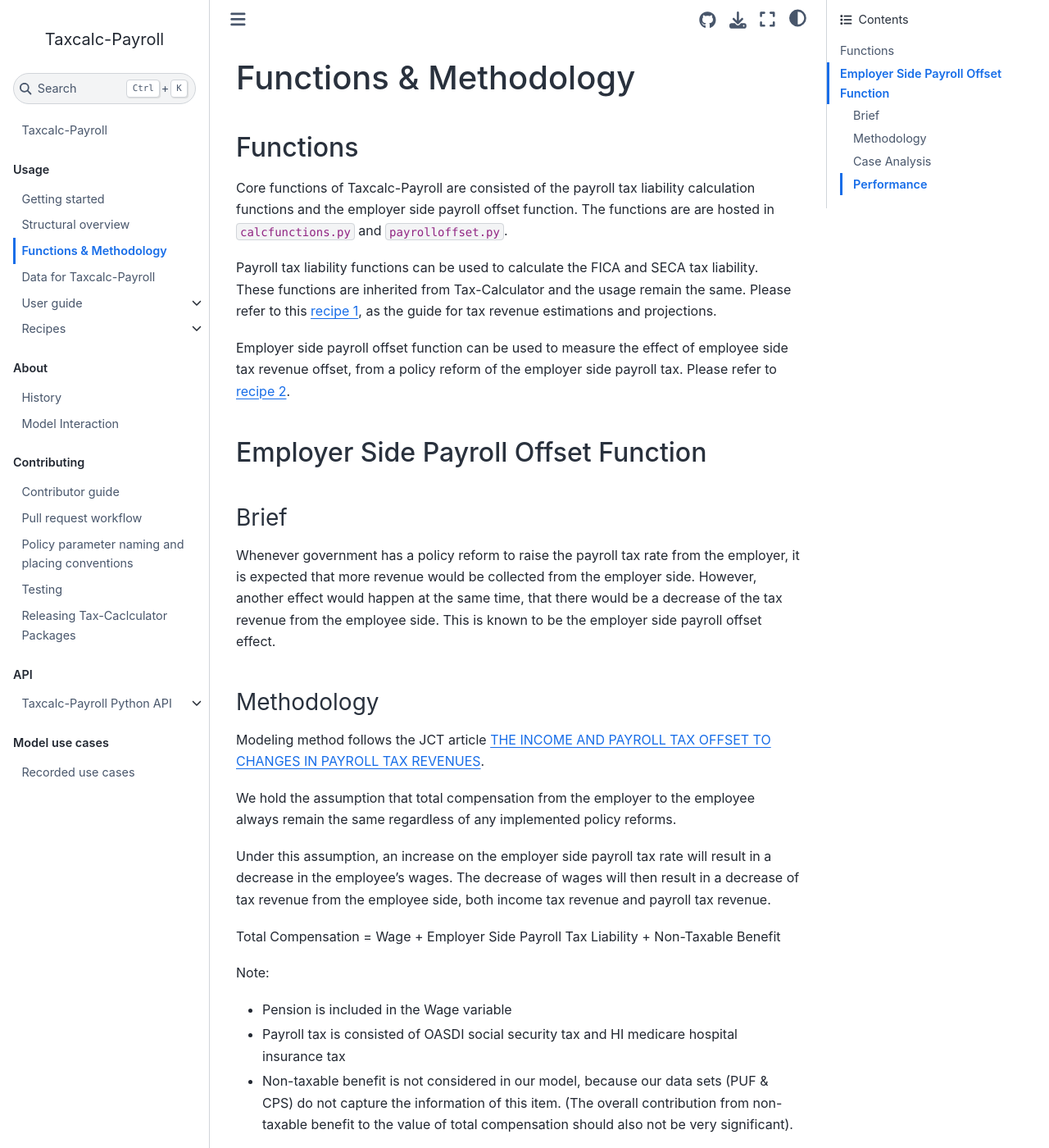
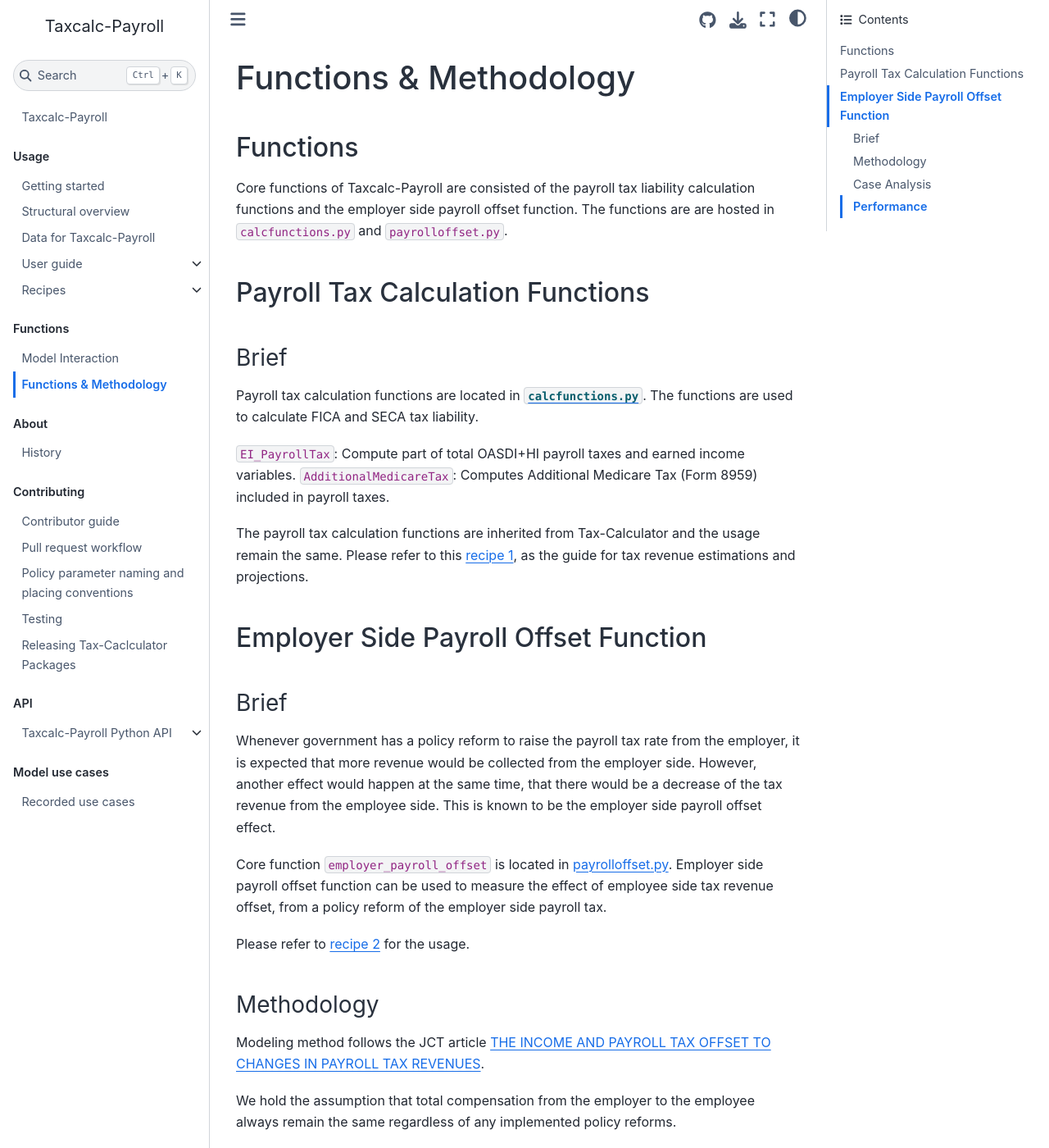
Before and after one commit to bodiyang/Taxcalc-Payroll, a Jupyter Book: the page built from docs/functions/functions.md, in a window 1280 px wide and 1400 px high. Shown: the whole window at 82% size. Built offline with Jupyter Book 1.0.4 settings and Sphinx 7.4.7 and the Sphinx Book theme 1.1.4, drawn with Linux system fonts in a browser that asks for light colours; pages that are not in the unit, such as notebooks, are missing from menus; some of the changed text lies outside the part shown.

Commit message:
update doc

```diff
--- a/docs/_toc.yml
+++ b/docs/_toc.yml
@@ -20,6 +20,10 @@
     - file: recipes/recipe1
     - file: recipes/recipe2
     - file: recipes/recipe3
+- caption: Functions
+  chapters:
+  - file: functions/model_interaction
+  - file: functions/functions
 - caption: About
   chapters:
   - file: about/history
--- a/docs/functions.md
+++ b/docs/functions/functions.md
@@ -5,17 +5,28 @@
 
 Core functions of Taxcalc-Payroll are consisted of the payroll tax liability calculation functions and the employer side payroll offset function. The functions are are hosted in `calcfunctions.py` and `payrolloffset.py`.
 
-Payroll tax liability functions can be used to calculate the FICA and SECA tax liability. These functions are inherited from Tax-Calculator and the usage remain the same. Please refer to this [recipe 1](https://bodiyang.github.io/Taxcalc-Payroll/recipes/recipe1.html), as the guide for tax revenue estimations and projections.
 
-Employer side payroll offset function can be used to measure the effect of employee side tax revenue offset, from a policy reform of the employer side payroll tax. Please refer to [recipe 2](https://bodiyang.github.io/Taxcalc-Payroll/recipes/recipe2.html).
+## Payroll Tax Calculation Functions
 
+### Brief
+
+Payroll tax calculation functions are located in [`calcfunctions.py`](https://github.com/bodiyang/Taxcalc-Payroll/blob/master/taxcalcpayroll/calcfunctions.py). The functions are used to calculate FICA and SECA tax liability.
+
+`EI_PayrollTax`: Compute part of total OASDI+HI payroll taxes and earned income variables.
+`AdditionalMedicareTax`: Computes Additional Medicare Tax (Form 8959) included in payroll taxes.
+
+The payroll tax calculation functions are inherited from Tax-Calculator and the usage remain the same.
+Please refer to this [recipe 1](https://bodiyang.github.io/Taxcalc-Payroll/recipes/recipe1.html), as the guide for tax revenue estimations and projections.
 
 ## Employer Side Payroll Offset Function
-
 
 ### Brief
 
 Whenever government has a policy reform to raise the payroll tax rate from the employer, it is expected that more revenue would be collected from the employer side. However, another effect would happen at the same time, that there would be a decrease of the tax revenue from the employee side. This is known to be the employer side payroll offset effect.
+
+Core function `employer_payroll_offset` is located in [payrolloffset.py](https://github.com/bodiyang/Taxcalc-Payroll/blob/master/taxcalcpayroll/payrolloffset.py). Employer side payroll offset function can be used to measure the effect of employee side tax revenue offset, from a policy reform of the employer side payroll tax.
+
+Please refer to [recipe 2](https://bodiyang.github.io/Taxcalc-Payroll/recipes/recipe2.html) for the usage.
 
 
 ### Methodology
```
Also changed, not shown: docs/functions/model_interaction.md (renamed from docs/about/model_interaction.md).
